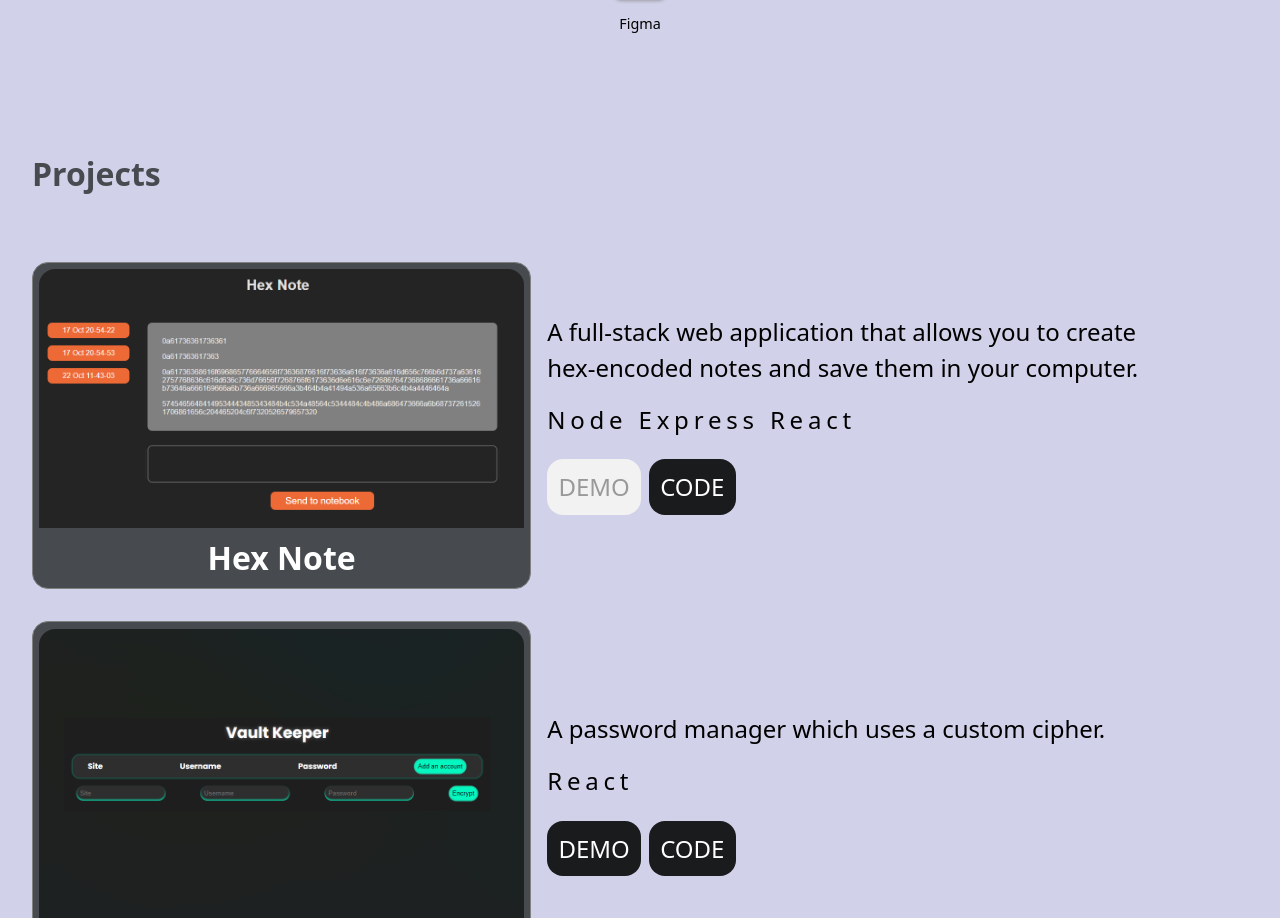
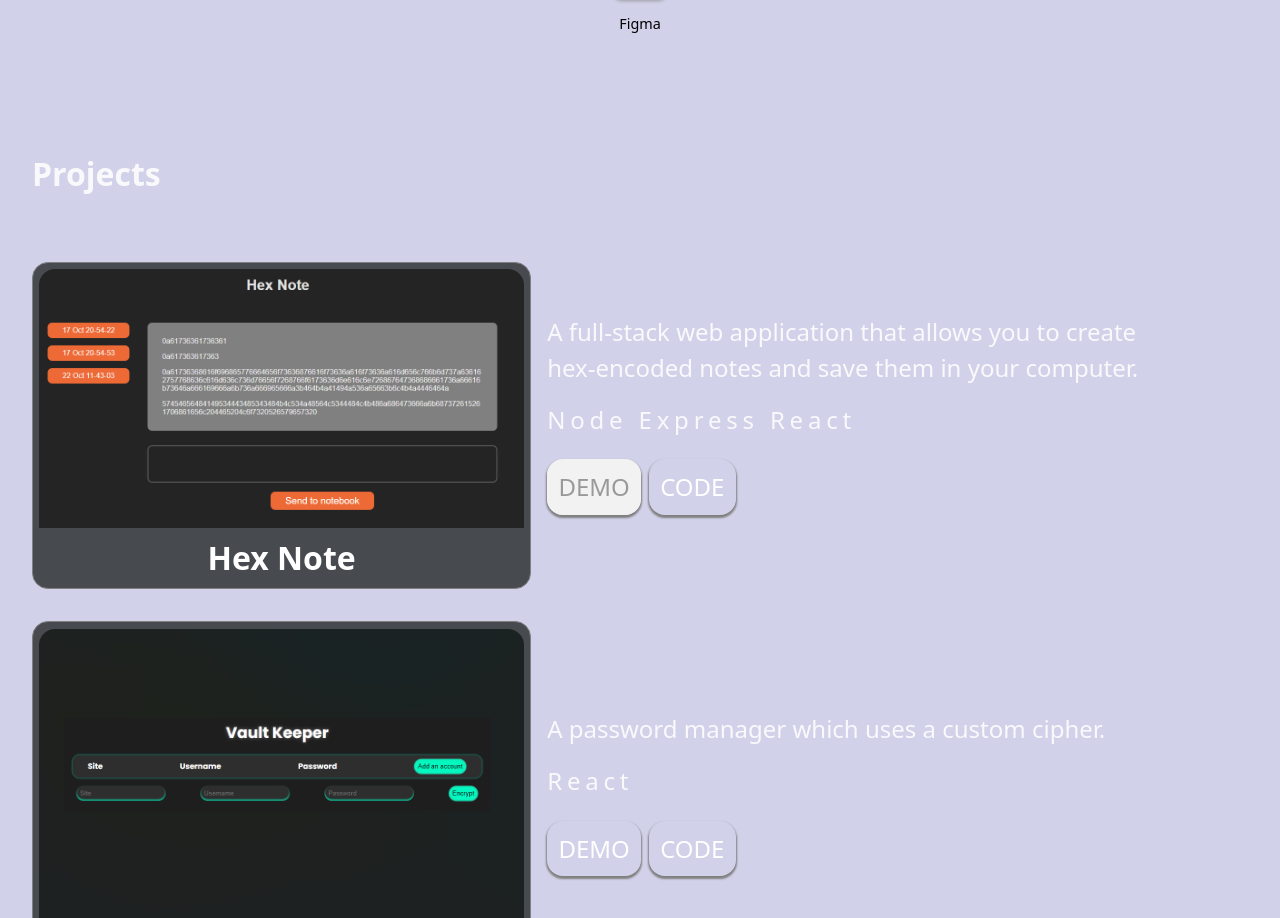
Before and after one commit to RD2P/RD2P.github.io, a React (Vite) app: page / in a window 1280 px wide. Shown: the part 848-1766 px from the top of the page. Built offline with nearby package versions, Linux system fonts and the light colour scheme.

Commit message:
Update projects

```diff
--- a/src/components/Projects.jsx
+++ b/src/components/Projects.jsx
@@ -6,7 +6,7 @@ import hexnote from "../assets/hexnote.png"
 
 const Projects = () => {
 
-  return(
+  return (
     <>
       <div className="container">
         <h2 className="projects__title">Projects</h2>
--- a/src/styles/projects.css
+++ b/src/styles/projects.css
@@ -1,11 +1,9 @@
 .projects__title {
   font-size: 2rem;
   padding: 2rem;
-  color: rgb(71, 75, 79)
 }
 
 .project__rows {
-  color: black;
   padding-left: 2rem;
 }
 
@@ -58,9 +56,10 @@
   padding: 0.7rem;
   margin-right: 0.5rem;
   color: white;
-  background-color: var(--clr-neut);
+  background-color: var(--clr-blue);
   border-radius: 1rem;
   transition: 0.2s;
+  box-shadow: 0px 2px 2px 1px grey;
 }
 
 .card__button:hover {
@@ -158,7 +157,7 @@
   }
 }
 
-@media (max-width: 40em) {
+@media (max-width: 900px) {
   .projects__title {
     font-size: 2rem;
     padding: 1rem;
@@ -189,3 +188,5 @@
     letter-spacing: 0.2rem;
   }
 }
+
+@media (max-width: 600px) {}
```
Lines whose indentation alone changed are shown as unchanged.
